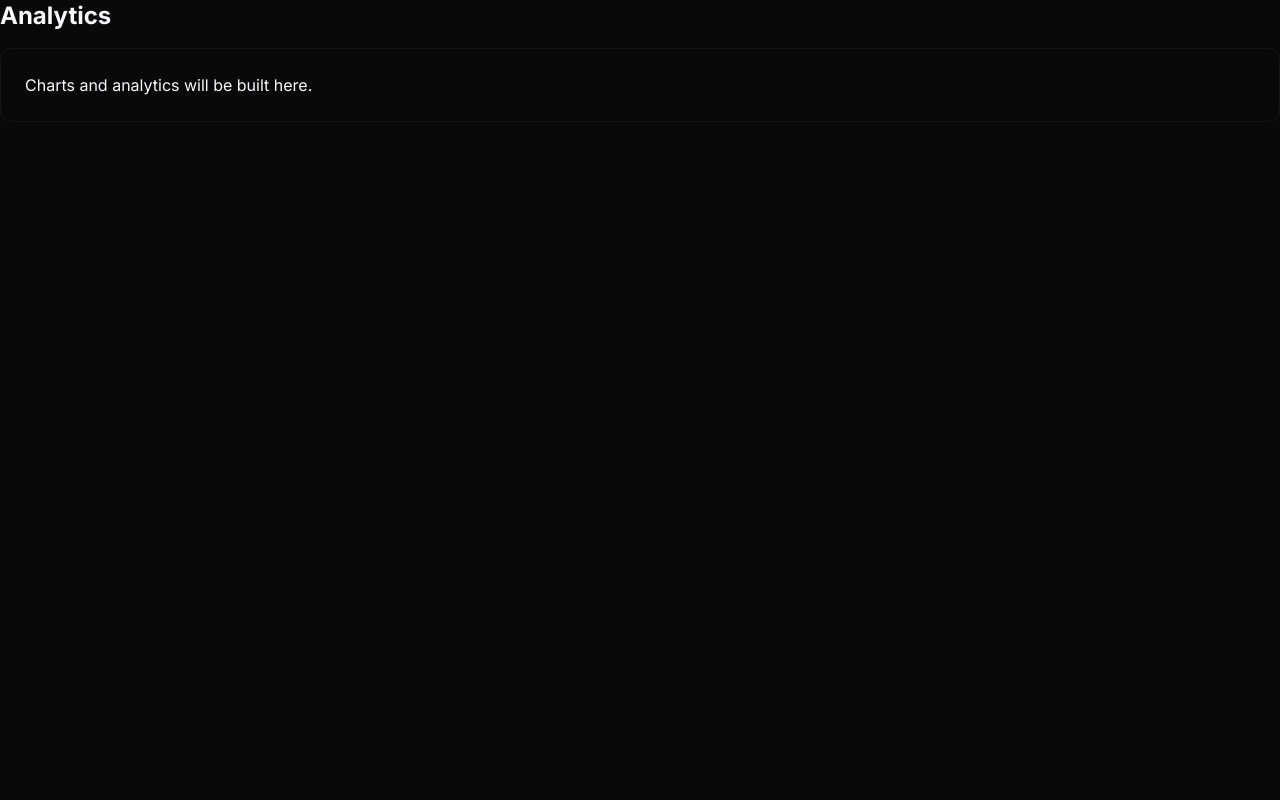
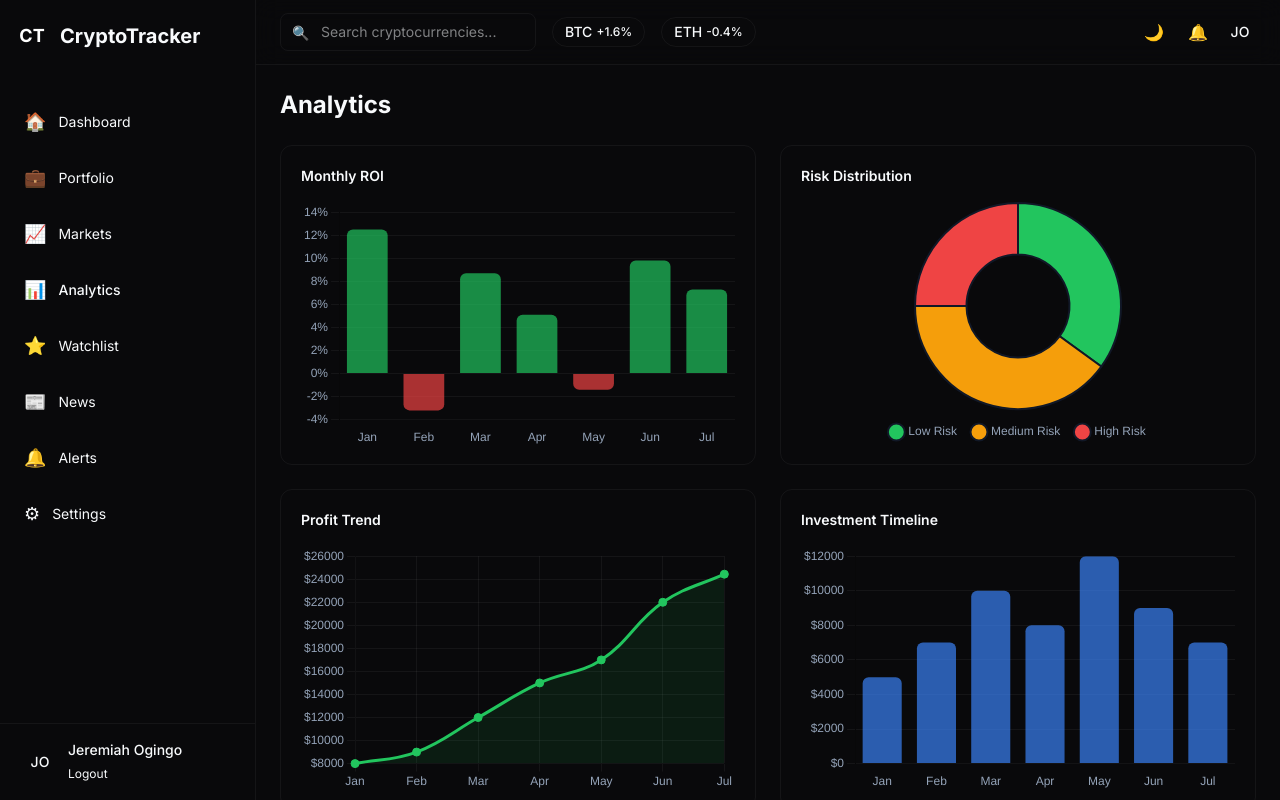
Before and after one commit to Jeremiahogingo/crypto-portfolio-tracker, a Next.js app: page /analytics in a window 1280 px wide. Built offline with nearby package versions, Linux system fonts and the light colour scheme.

Commit message:
Updated (dashboard)/analytics/page.tsx

```diff
--- /dev/null
+++ b/src/app/(dashboard)/analytics/page.tsx
@@ -0,0 +1,63 @@
+import Card from "@/components/ui/Card";
+import MonthlyROIChart from "@/components/charts/MonthlyROIChart";
+import ProfitTrendChart from "@/components/charts/ProfitTrendChart";
+import RiskDistributionChart from "@/components/charts/RiskDistributionChart";
+import InvestmentTimelineChart from "@/components/charts/InvestmentTimelineChart";
+import AssetComparisonChart from "@/components/charts/AssetComparisonChart";
+import PortfolioChart from "@/components/charts/PortfolioChart";
+
+export default function AnalyticsPage() {
+  return (
+    <div className="space-y-6">
+      <h1 className="text-2xl font-bold text-text">Analytics</h1>
+
+      {/* First row: Monthly ROI + Risk Distribution */}
+      <div className="grid grid-cols-1 lg:grid-cols-2 gap-6">
+        <Card className="h-80">
+          <h3 className="text-sm font-semibold text-text mb-4">Monthly ROI</h3>
+          <div className="h-[calc(100%-2rem)]">
+            <MonthlyROIChart />
+          </div>
+        </Card>
+        <Card className="h-80">
+          <h3 className="text-sm font-semibold text-text mb-4">Risk Distribution</h3>
+          <div className="h-[calc(100%-2rem)]">
+            <RiskDistributionChart />
+          </div>
+        </Card>
+      </div>
+
+      {/* Second row: Profit Trend + Investment Timeline */}
+      <div className="grid grid-cols-1 lg:grid-cols-2 gap-6">
+        <Card className="h-80">
+          <h3 className="text-sm font-semibold text-text mb-4">Profit Trend</h3>
+          <div className="h-[calc(100%-2rem)]">
+            <ProfitTrendChart />
+          </div>
+        </Card>
+        <Card className="h-80">
+          <h3 className="text-sm font-semibold text-text mb-4">Investment Timeline</h3>
+          <div className="h-[calc(100%-2rem)]">
+            <InvestmentTimelineChart />
+          </div>
+        </Card>
+      </div>
+
+      {/* Third row: Portfolio Growth + Asset Comparison */}
+      <div className="grid grid-cols-1 lg:grid-cols-2 gap-6">
+        <Card className="h-80">
+          <h3 className="text-sm font-semibold text-text mb-4">Portfolio Growth</h3>
+          <div className="h-[calc(100%-2rem)]">
+            <PortfolioChart />
+          </div>
+        </Card>
+        <Card className="h-80">
+          <h3 className="text-sm font-semibold text-text mb-4">Asset Comparison (ROI %)</h3>
+          <div className="h-[calc(100%-2rem)]">
+            <AssetComparisonChart />
+          </div>
+        </Card>
+      </div>
+    </div>
+  );
+}
--- a/src/app/analytics/page.tsx
+++ /dev/null
@@ -1,10 +0,0 @@
-export default function AnalyticsPage() {
-  return (
-    <div>
-      <h1 className="text-2xl font-bold text-text mb-4">Analytics</h1>
-      <div className="bg-surface rounded-xl p-6 border border-white/5">
-        <p className="text-secondary">Charts and analytics will be built here.</p>
-      </div>
-    </div>
-  );
-}
```
